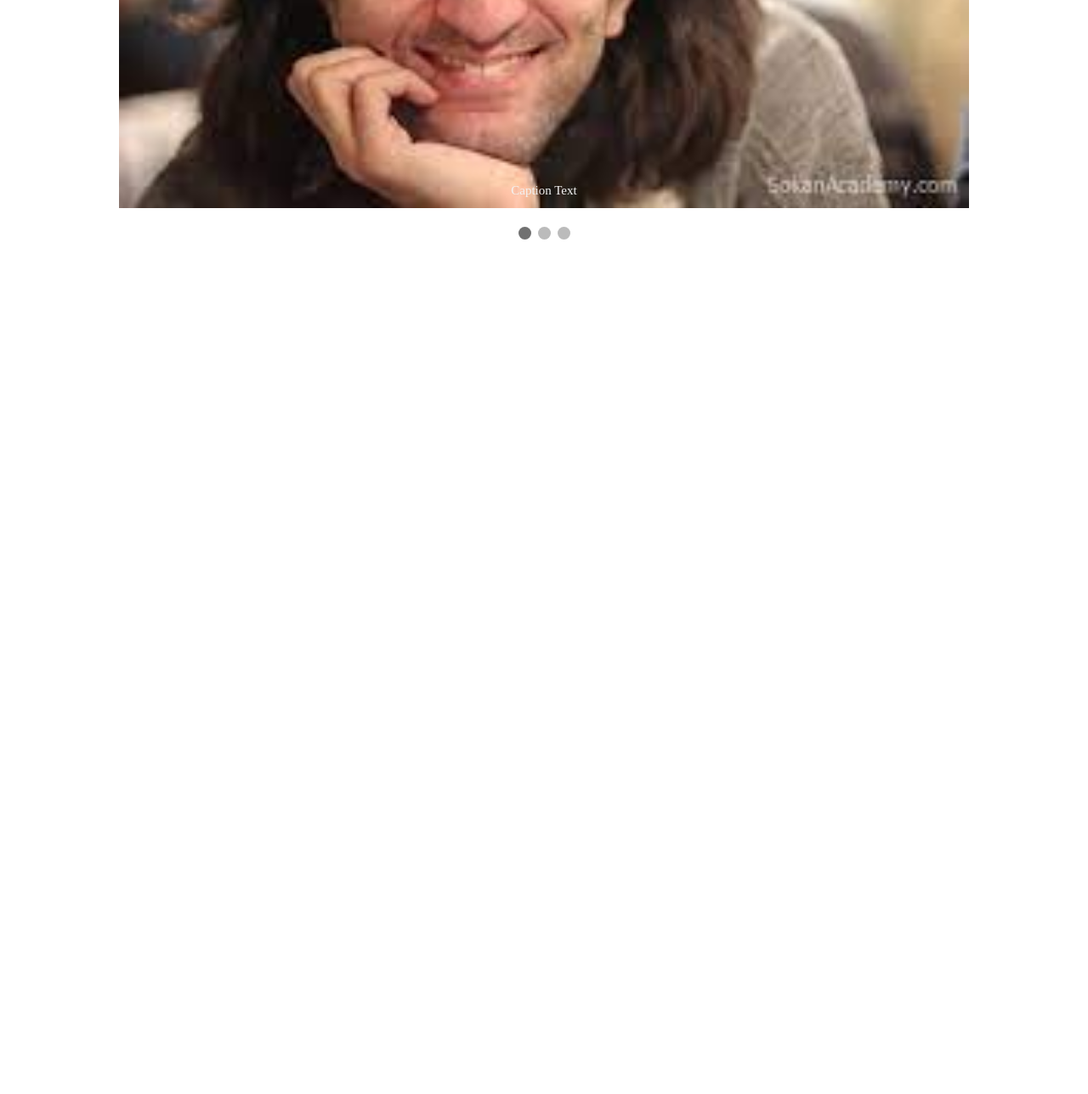
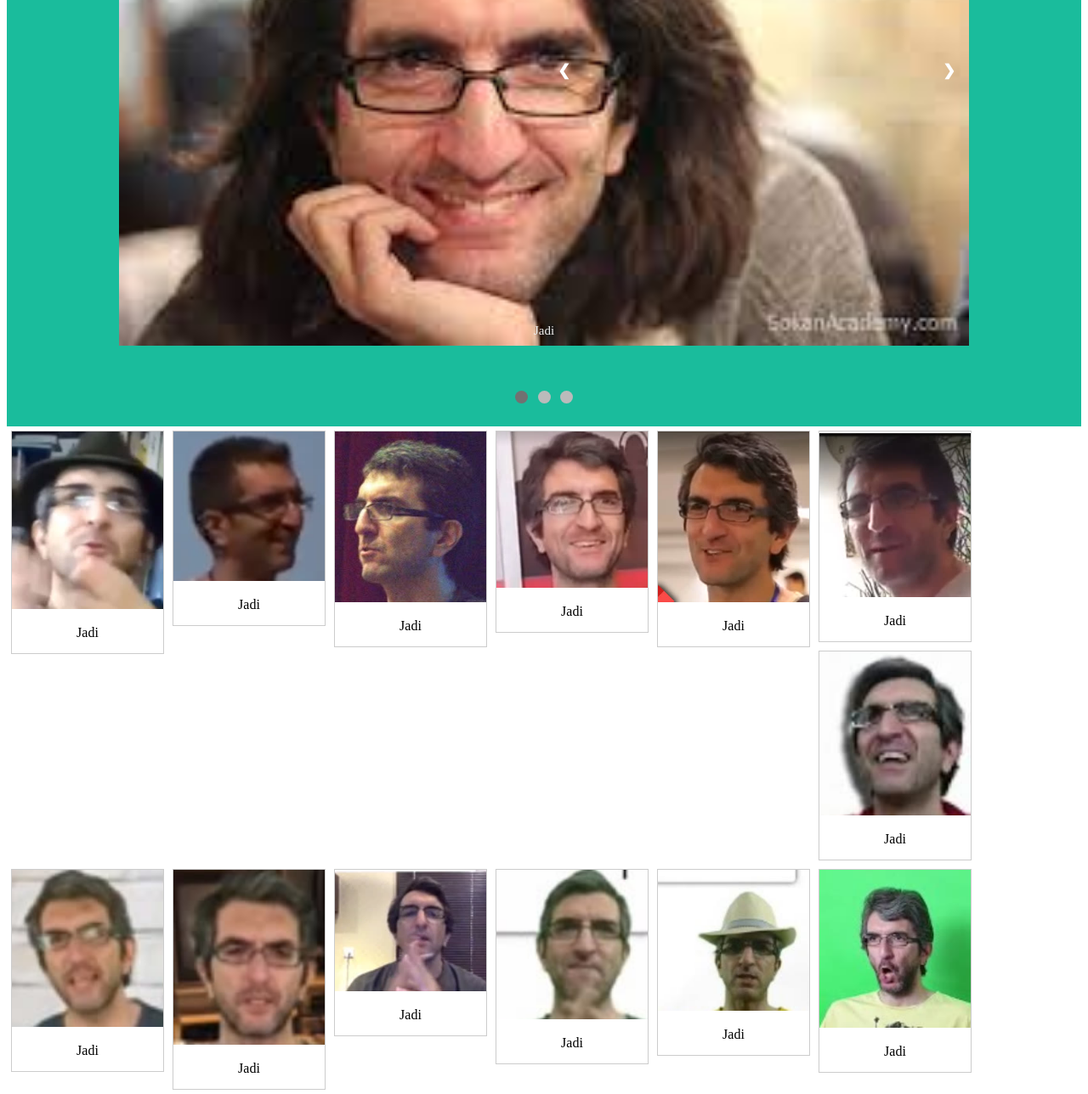
Before and after one commit to seyedmm/jadi-gallery, a plain HTML site: page index.html in a window 1280 px wide. Shown: the part 500-1788 px from the top of the page at 85% size. Before the commit the page ends 800 px from the top, so only its background shows below. Drawn offline with Linux system fonts and the light colour scheme.

Commit message:
Add Gallery

```diff
--- a/index.html
+++ b/index.html
@@ -9,9 +9,9 @@
 
 </head>
 <body>
-    <header>
-        <h1>Jadi Gallery</h1>
-    </header>
+  <header>
+    <h1>Jadi Gallery</h1>
+    <p>A gallery of jadi's pictures</p>
     <!-- Slideshow container -->
 <div class="slideshow-container">
 
@@ -19,19 +19,19 @@
     <div class="mySlides fade">
       <div class="numbertext">1 / 3</div>
       <img src="images/Banner/1.jpeg" style="width:100%">
-      <div class="text">Caption Text</div>
+      <div class="text">Jadi</div>
     </div>
 
     <div class="mySlides fade">
       <div class="numbertext">2 / 3</div>
       <img src="images/Banner/2.jpeg" style="width:100%">
-      <div class="text">Caption Two</div>
+      <div class="text">Jadi</div>
     </div>
 
     <div class="mySlides fade">
       <div class="numbertext">3 / 3</div>
       <img src="images/Banner/3.jpeg" style="width:100%">
-      <div class="text">Caption Three</div>
+      <div class="text">Jadi</div>
     </div>
 
     <!-- Next and previous buttons -->
@@ -46,6 +46,88 @@
     <span class="dot" onclick="currentSlide(2)"></span>
     <span class="dot" onclick="currentSlide(3)"></span>
   </div>
+  </header>
+  <div class="gallery">
+    <a target="_blank" href="images/1.jpg">
+      <img src="images/1.jpg" alt="Cinque Terre" width="600" height="400">
+    </a>
+    <div class="desc">Jadi</div>
+  </div>
+
+  <div class="gallery">
+    <a target="_blank" href="images/2.jpg">
+      <img src="images/2.jpg" alt="Forest" width="600" height="400">
+    </a>
+    <div class="desc">Jadi</div>
+  </div>
+
+  <div class="gallery">
+    <a target="_blank" href="images/3.jpg">
+      <img src="images/3.jpg" alt="Northern Lights" width="600" height="400">
+    </a>
+    <div class="desc">Jadi</div>
+  </div>
+
+  <div class="gallery">
+    <a target="_blank" href="images/4.jpg">
+      <img src="images/4.jpg" alt="Mountains" width="600" height="400">
+    </a>
+    <div class="desc">Jadi</div>
+  </div>
+  <div class="gallery">
+    <a target="_blank" href="images/5.jpg">
+      <img src="images/5.jpg" alt="Mountains" width="600" height="400">
+    </a>
+    <div class="desc">Jadi</div>
+  </div>
+  <div class="gallery">
+    <a target="_blank" href="images/6.jpg">
+      <img src="images/6.jpg" alt="Mountains" width="600" height="400">
+    </a>
+    <div class="desc">Jadi</div>
+  </div>
+  <div class="gallery">
+    <a target="_blank" href="images/7.jpg">
+      <img src="images/7.jpg" alt="Mountains" width="600" height="400">
+    </a>
+    <div class="desc">Jadi</div>
+  </div>
+  <div class="gallery">
+    <a target="_blank" href="images/8.jpg">
+      <img src="images/8.jpg" alt="Mountains" width="600" height="400">
+    </a>
+    <div class="desc">Jadi</div>
+  </div>
+  <div class="gallery">
+    <a target="_blank" href="images/9.jpg">
+      <img src="images/9.jpg" alt="Mountains" width="600" height="400">
+    </a>
+    <div class="desc">Jadi</div>
+  </div>
+  <div class="gallery">
+    <a target="_blank" href="images/10.jpg">
+      <img src="images/10.jpg" alt="Mountains" width="600" height="400">
+    </a>
+    <div class="desc">Jadi</div>
+  </div>
+  <div class="gallery">
+    <a target="_blank" href="images/11.jpg">
+      <img src="images/11.jpg" alt="Mountains" width="600" height="400">
+    </a>
+    <div class="desc">Jadi</div>
+  </div>
+  <div class="gallery">
+    <a target="_blank" href="images/12.jpg">
+      <img src="images/12.jpg" alt="Mountains" width="600" height="400">
+    </a>
+    <div class="desc">Jadi</div>
+  </div>
+  <div class="gallery">
+    <a target="_blank" href="images/13.jpg">
+      <img src="images/13.jpg" alt="Mountains" width="600" height="400">
+    </a>
+    <div class="desc">Jadi</div>
+  </div>
 </body>
 <script src="app.js"></script>
 </html>
--- a/style.css
+++ b/style.css
@@ -92,3 +92,30 @@
   from {opacity: .4}
   to {opacity: 1}
 }
+header {
+  padding: 20px;
+  text-align: center;
+  background: #1abc9c;
+  color: white;
+  font-size: 30px;
+}
+div.gallery {
+  margin: 5px;
+  border: 1px solid #ccc;
+  float: left;
+  width: 180px;
+}
+
+div.gallery:hover {
+  border: 1px solid #777;
+}
+
+div.gallery img {
+  width: 100%;
+  height: auto;
+}
+
+div.desc {
+  padding: 15px;
+  text-align: center;
+}
```
